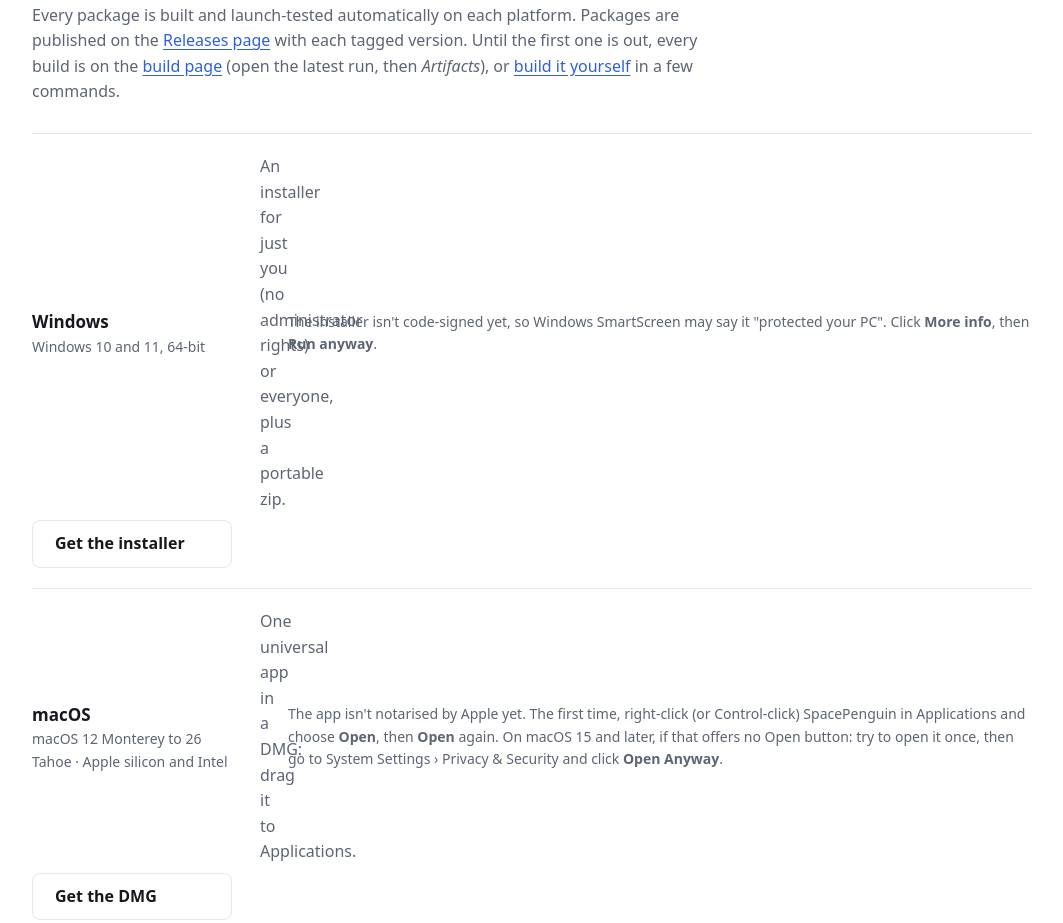
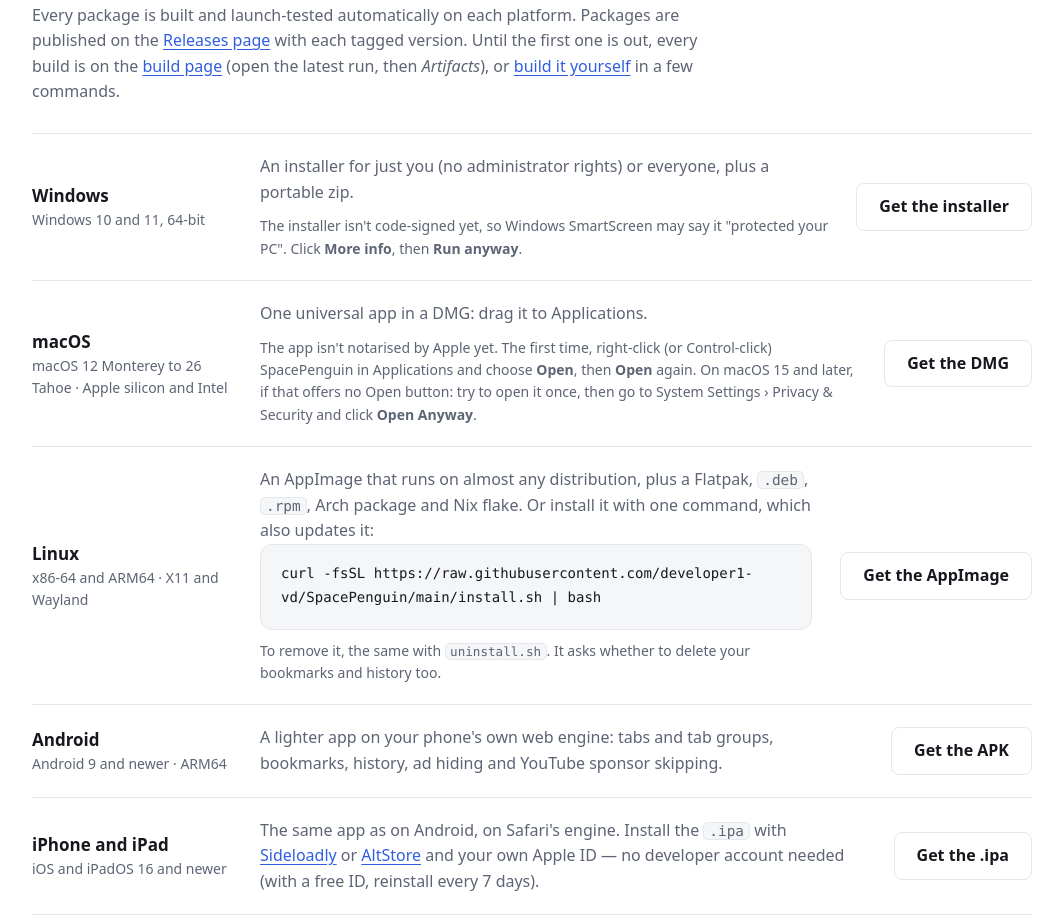
Before and after one commit to developer1-vd/SpacePenguin, a plain HTML site: page docs/index.html in a window 1280 px wide. Shown: the part 2492-3415 px from the top of the page, without its empty margins (108-1171 px from the left). Drawn offline with Linux system fonts and the light colour scheme.

Commit message:
Website: fix the Windows and macOS download rows
Their note was a fourth item in a three-column row: it took the button's
column, squeezed the description into a sliver and pushed the button onto a
line of its own. The description and note now share one column, as Linux's do.

Co-Authored-By: Claude Opus 5.5 <noreply@anthropic.com>
Claude-Session: https://claude.ai/code/session_01Wo5cvCx9B6rhsKVM61H4LY

```diff
--- a/docs/index.html
+++ b/docs/index.html
@@ -135,21 +135,25 @@
     <div class="rows">
       <article class="row">
         <h3>Windows<span class="meta">Windows 10 and 11, 64-bit</span></h3>
+        <div>
           <p>An installer for just you (no administrator rights) or everyone, plus a portable
             zip.</p>
           <p class="fineprint">The installer isn't code-signed yet, so Windows SmartScreen may
             say it "protected your PC". Click <strong>More info</strong>, then
             <strong>Run anyway</strong>.</p>
+        </div>
         <a class="button ghost" href="https://github.com/developer1-vd/SpacePenguin/releases">Get the installer</a>
       </article>
       <article class="row">
         <h3>macOS<span class="meta">macOS 12 Monterey to 26 Tahoe · Apple silicon and Intel</span></h3>
+        <div>
           <p>One universal app in a DMG: drag it to Applications.</p>
           <p class="fineprint">The app isn't notarised by Apple yet. The first time, right-click
             (or Control-click) SpacePenguin in Applications and choose <strong>Open</strong>, then
             <strong>Open</strong> again. On macOS 15 and later, if that offers no Open button: try to
             open it once, then go to System Settings › Privacy &amp; Security and click
             <strong>Open Anyway</strong>.</p>
+        </div>
         <a class="button ghost" href="https://github.com/developer1-vd/SpacePenguin/releases">Get the DMG</a>
       </article>
       <article class="row">
--- a/docs/style.css
+++ b/docs/style.css
@@ -112,6 +112,7 @@ h3 { font-size: 17px; margin: 0 0 6px; }
 .row > * { min-width: 0; }
 .row h3 { margin: 0; }
 .row p { margin: 0; color: var(--muted); }
+.row > div > * + * { margin-top: 10px; }
 .row .meta { display: block; font-size: 14px; font-weight: 400; color: var(--muted); }
 
 .more { margin-top: 24px; }
```
Lines whose indentation alone changed are shown as unchanged.
